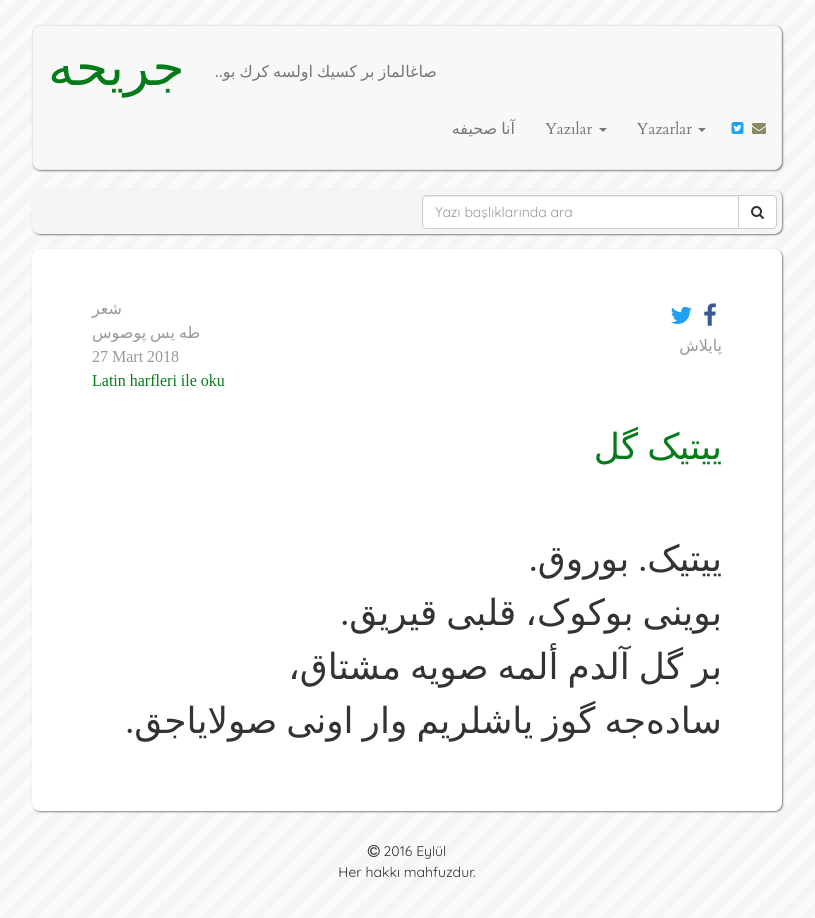
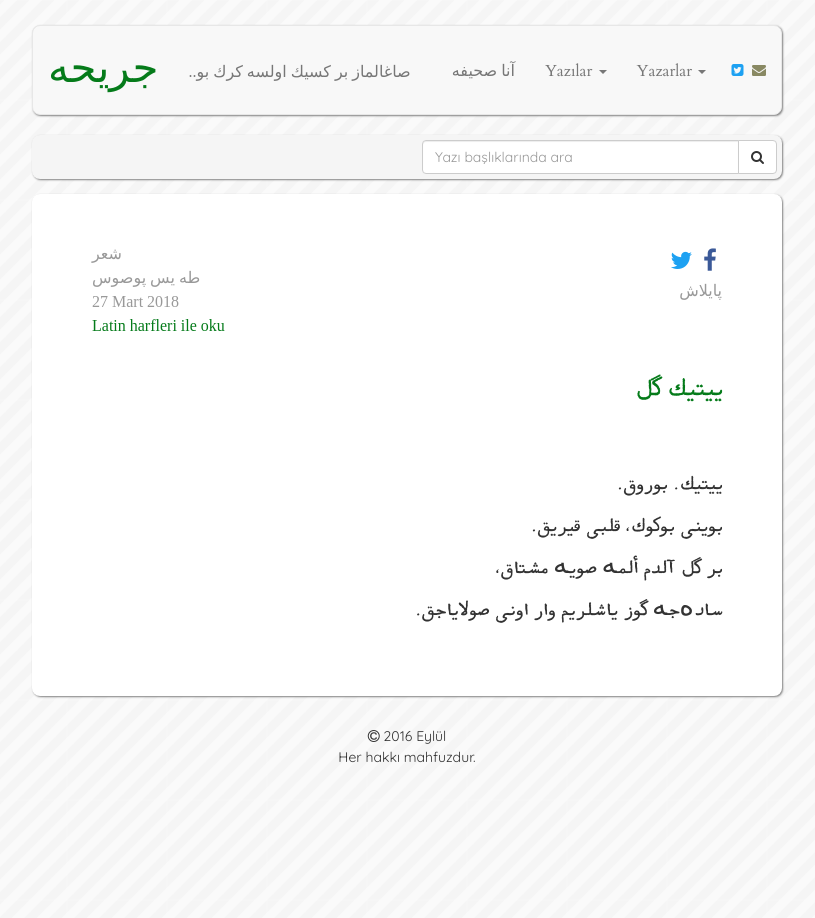
Before and after one commit to muhammedaydogdu/muhammedaydogdu.github.io, a Jekyll site: the page built from _posts/2018-03-27-yitik-gul-os.md, in a window 1280 px wide. Shown: the whole page, without its empty margins (233-1048 px from the left). Built offline with Jekyll 4.4.1, drawn with Linux system fonts in a browser that asks for light colours; some web fonts are replaced.

Commit message:
Update style.css

```diff
--- a/css/style.css
+++ b/css/style.css
@@ -7,6 +7,9 @@
 
   font-family: Riwaj;
   src: url('../fonts/Riwaj.ttf');
+
+  font-family: Tahrir Old;
+  src: url('../fonts/mashitahriroldstyle.ttf');
 }
 
 body {
@@ -132,11 +135,11 @@ nav li a.social {
 }
 
 .os-text {
-  font-family: 'Husrev Hatti';
+  font-family: 'Tahrir Old';
 }
 
 .container .jumbotron .os-text p {
-  font-size: 36px;
+  font-size: 28px;
 }
 
 .container .jumbotron h2.os-text {
@@ -144,5 +147,5 @@ nav li a.social {
 }
 
 #os-baslik {
-  font-size: 52px;
+  font-size: 42px;
 }
```
